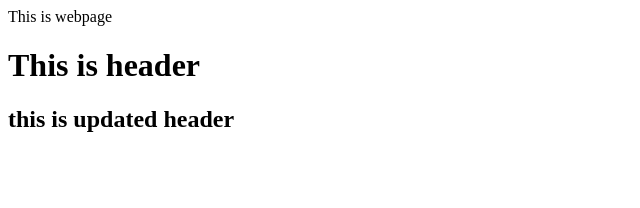
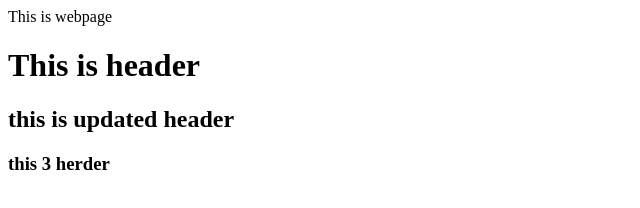
Before and after one commit to shaikameer8686/dem03, a plain HTML site: page index.html in a window 1280 px wide. Shown: the whole page, without its empty margins (0-640 px from the left). Drawn offline with Linux system fonts and the light colour scheme.

Commit message:
changed in index.html file

```diff
--- a/index.html
+++ b/index.html
@@ -1,3 +1,4 @@
 <html> This is webpage </html>
 <h1> This is header </h1>
 <h2> this is updated header </h2>
+<h3> this 3 herder </h3>
```
